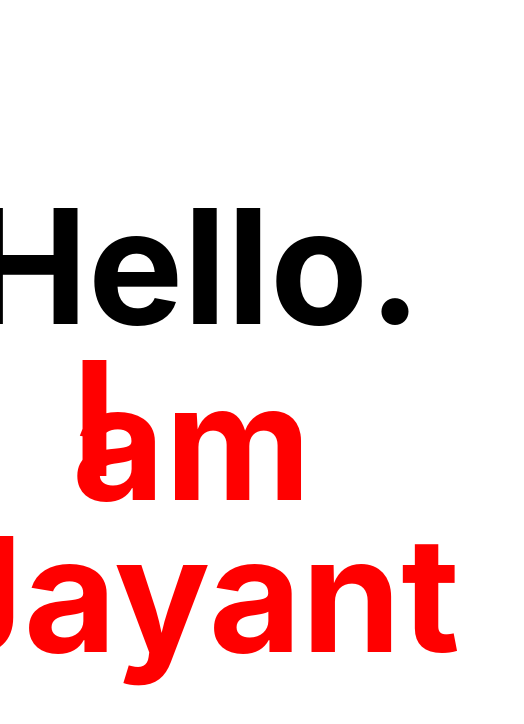
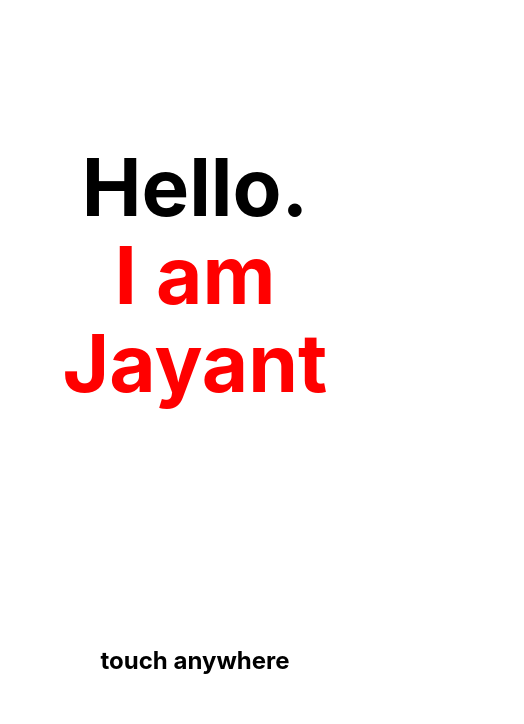
Before and after one commit to jayantAhluwalia/jayantAhluwalia.github.io, a React (Vite) app: page / in a window 390 px wide. Shown: the top 724 px of the page, 524 px wide, since content can reach past the window. Built offline with nearby package versions, Linux system fonts and the light colour scheme.

Commit message:
added responsive style and some mobile ui tweaks

```diff
--- a/src/components/FloatingText.tsx
+++ b/src/components/FloatingText.tsx
@@ -1,9 +1,10 @@
-import { useState } from "react";
+import { useEffect, useState } from "react";
 import FloatingTextType from "../constant";
 import { Outlet, Link } from "react-router-dom";
 
 const FloatingText = (props: FloatingTextType) => {
-  const { introText, afterText, isHello, speed, route, isHomeLink } = props;
+  const { introText, afterText, isHello, speed, route, isHomeLink, isMobile } =
+    props;
   const [text, setText] = useState(introText);
   const handleHover = (e: any) => {
     e.target.classList.add("slide");
@@ -26,6 +27,15 @@ const FloatingText = (props: FloatingTextType) => {
     }
   };
 
+  useEffect(() => {
+    if (isMobile) {
+      setText(afterText);
+    }
+    if (!isMobile) {
+      setText(introText);
+    }
+  }, [isMobile]);
+
   return (
     <div className={isHomeLink ? "home-link" : "hello-text"}>
       <h1
--- a/src/constant.ts
+++ b/src/constant.ts
@@ -5,6 +5,7 @@ export default interface FloatingTextType {
   speed: "fast" | "med" | "slow";
   route?: "/about" | "/work" | "/contact" | "/";
   isHomeLink?: boolean;
+  isMobile?: boolean;
 }
 
 export const aboutPageContent: string[] = [
--- a/src/index.css
+++ b/src/index.css
@@ -240,3 +240,102 @@ h1 {
   font-weight: 800;
   text-decoration: none;
 }
+
+@media only screen and (max-width: 600px) {
+  body {
+    overflow-x: hidden !important;
+  }
+  .homepage h1 {
+    font-size: 5em;
+  }
+  .homepage {
+    max-width: 100% !important;
+    overflow-x: hidden !important;
+  }
+
+  .about-page {
+    margin-top: 9em;
+  }
+
+  .about-title {
+    font-size: 4em;
+    text-align: left;
+    line-height: 0.9em;
+  }
+
+  .about-sub-title {
+    margin: 10% 0;
+    font-size: medium;
+  }
+
+  .about-para {
+    margin: 10% 0;
+    font-size: medium;
+  }
+  .download-link {
+    margin: 10% 0;
+  }
+
+  .work-page-title {
+    /* margin: 0; */
+    margin-top: 2em;
+    font-size: 6em;
+  }
+
+  .work-page h1 {
+    margin-left: 0;
+    margin-right: 0;
+  }
+  .work-page-cont {
+    align-items: flex-start;
+    margin-top: 0;
+    gap: 4em;
+  }
+
+  .work-card {
+    width: 100%;
+    margin: 0;
+    padding: 0;
+  }
+
+  .work-card h1 {
+    font-size: 1.5em;
+  }
+  .work-card p {
+    margin-left: 0;
+  }
+
+  .work-card:hover {
+    margin: 0;
+  }
+
+  .contact-page h1 {
+    font-size: 4em;
+    margin-top: 2em;
+  }
+}
+body {
+  overflow-x: hidden !important;
+}
+
+.homepage {
+  max-width: 100% !important;
+  overflow-x: hidden !important;
+}
+.touch {
+  color: black;
+  font-weight: 700;
+  font-size: x-large;
+  margin-top: 70%;
+  animation: bounce 1s infinite;
+}
+
+@keyframes bounce {
+  0%,
+  100% {
+    transform: translateY(0);
+  }
+  50% {
+    transform: translateY(-20px);
+  }
+}
--- a/src/pages/Homepage.tsx
+++ b/src/pages/Homepage.tsx
@@ -1,15 +1,39 @@
+import { useEffect, useState } from "react";
 import FloatingText from "../components/FloatingText";
 import "../index.css";
 
 const Homepage = () => {
+  const [isMobile, setIsMobile] = useState(false);
+  const [touch, setTouch] = useState(false);
+  const handleResize = () => {
+    setIsMobile(window.innerWidth <= 768); // Change the breakpoint as needed
+  };
+
+  const handleTouch = () => {
+    if (touch) {
+      setTouch(false);
+      return;
+    }
+    setTouch(true);
+  };
+
+  useEffect(() => {
+    handleResize(); // Call it once initially to set the initial state
+
+    window.addEventListener("resize", handleResize);
+
+    return () => window.removeEventListener("resize", handleResize);
+  }, []);
+
   return (
-    <div className="homepage">
+    <div className="homepage" onTouchStart={handleTouch}>
       <FloatingText
         introText={"Hello."}
         afterText={"About"}
         isHello={true}
         speed="fast"
         route="/about"
+        isMobile={isMobile && touch}
       />
       <FloatingText
         introText={"I am"}
@@ -17,6 +41,7 @@ const Homepage = () => {
         isHello={false}
         speed="med"
         route="/work"
+        isMobile={isMobile && touch}
       />
       <FloatingText
         introText={"Jayant"}
@@ -24,7 +49,9 @@ const Homepage = () => {
         isHello={false}
         speed="slow"
         route="/contact"
+        isMobile={isMobile && touch}
       />
+      {isMobile ? <p className="touch">touch anywhere</p> : ""}
     </div>
   );
 };
```
